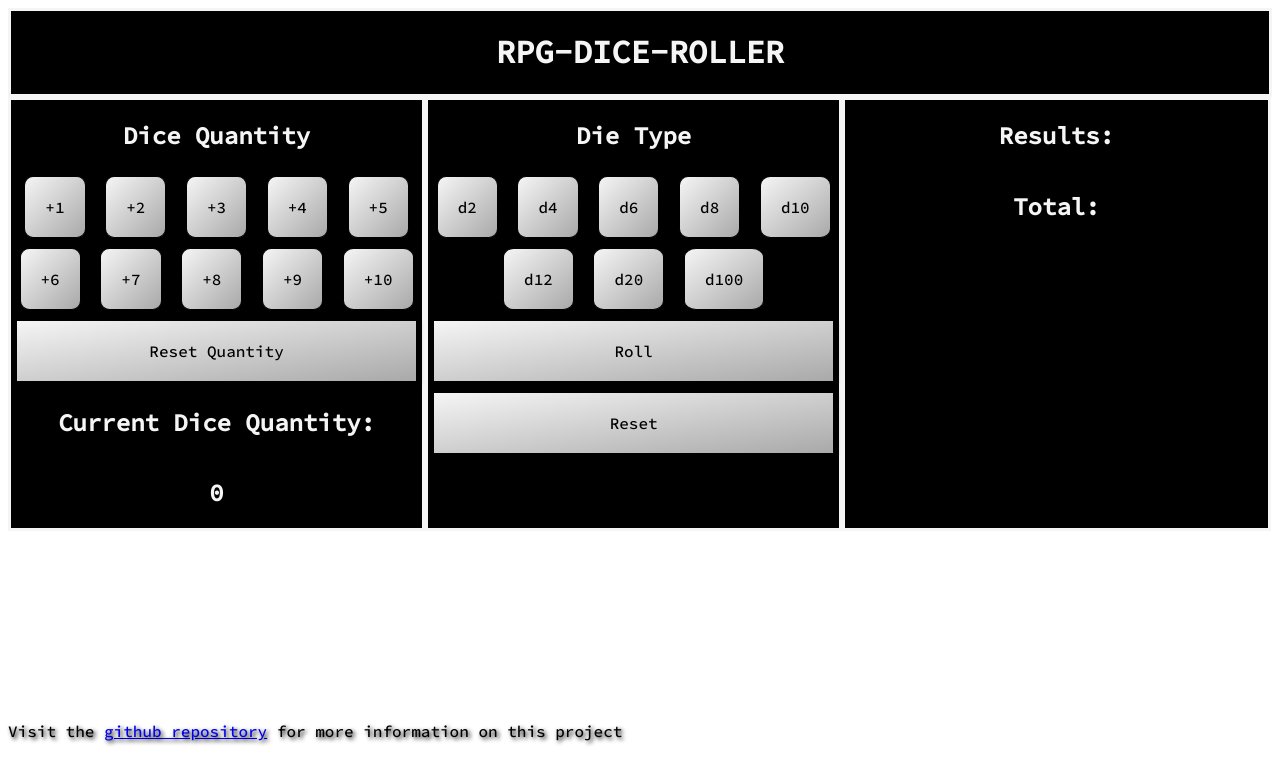
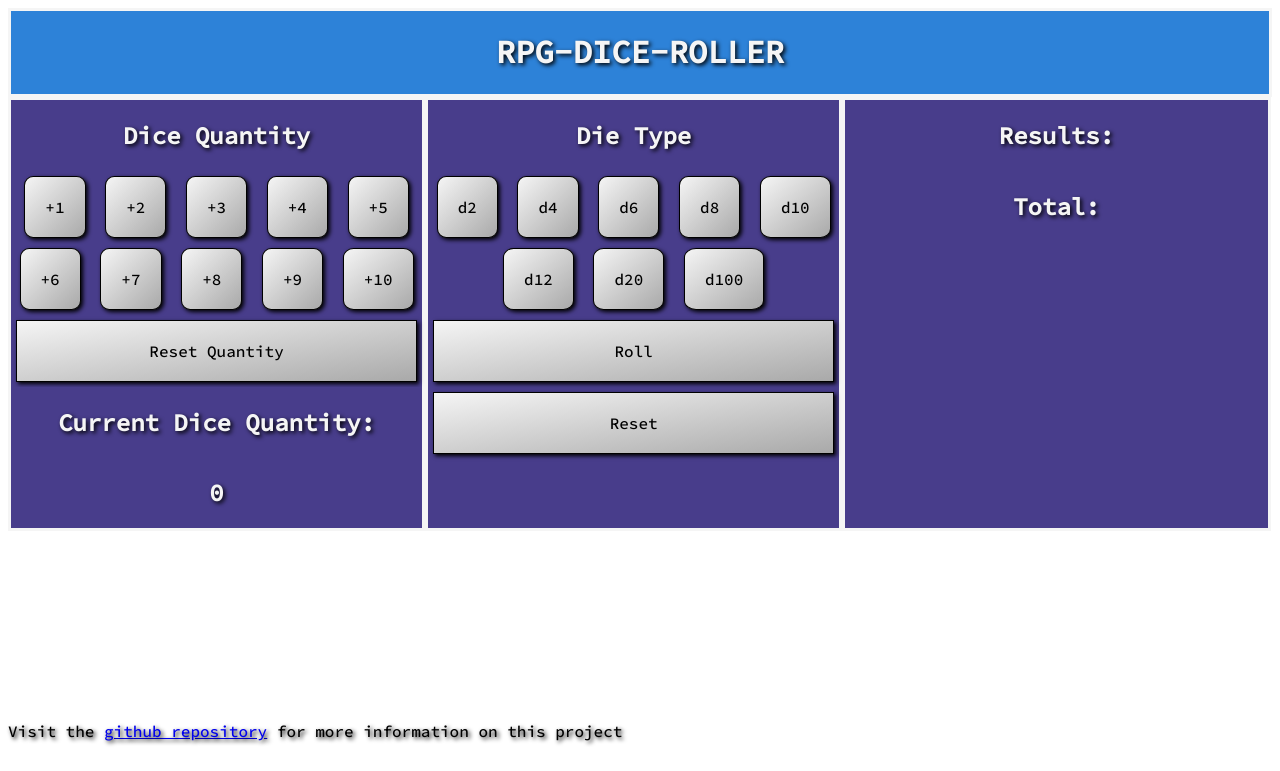
Before and after one commit to Rancor38/rpg-dice-roller, a Django app: page / in a window 1280 px wide. Shown: the top 771 px of the page. Run offline with Django 4.2, Linux system fonts and the light colour scheme.

```diff
--- a/dice_roller_app/static/scripts/main.js
+++ b/dice_roller_app/static/scripts/main.js
@@ -1,4 +1,12 @@
 // cached variables
+
+// sounds
+const rollSound = new Audio('audioAddressHere')
+// an array os sounds
+const soundArr = []
+// play an array of souns
+// const variable_name = sound.play()
+
 //quantities
 const q1 = document.querySelector('#one')
 const q2 = document.querySelector('#two')
--- a/dice_roller_app/static/styles/main.css
+++ b/dice_roller_app/static/styles/main.css
@@ -94,12 +94,12 @@ h1 {
 
 .div1 {
         grid-area: 1 / 1 / 2 / 5;
-        background-color: #000000;
+        background-color: rgb(45, 130, 216);
         border: solid;
     }
 .div2 {
         grid-area: 2 / 1 / 3 / 4;
-        background-color: black;
+        background-color: darkslateblue;
         text-align: center;
         border-top: solid;
         border-left: solid;
@@ -109,7 +109,7 @@ h1 {
     }
 .div3 {
         grid-area: 3 / 1 / 4 / 4;
-        background-color: black;
+        background-color: darkslateblue;
         text-align: center;
         border-left: solid;
         border-right: solid;
@@ -119,7 +119,7 @@ h1 {
     }
 .div4 {
         grid-area: 4 / 1 / 5 / 4;
-        background-color: black;
+        background-color: darkslateblue;
         text-align: center;
         border: solid;
         display: flex;
@@ -127,7 +127,7 @@ h1 {
     }
 .div5 {
         grid-area: 5 / 1 / 6 / 4;
-        background-color: black;
+        background-color: darkslateblue;
         text-align: center;
         border: solid;
         display: flex;
--- a/rpg_dice_roller/settings.py
+++ b/rpg_dice_roller/settings.py
@@ -128,6 +128,6 @@ STATIC_URL = 'static/'
 
 DEFAULT_AUTO_FIELD = 'django.db.models.BigAutoField'
 
-# Configure Django App for Heroku.
-import django_on_heroku
-django_on_heroku.settings(locals())
+# Configure Django App for Heroku. Comment me in to Deploy!
+# import django_on_heroku
+# django_on_heroku.settings(locals())
```
